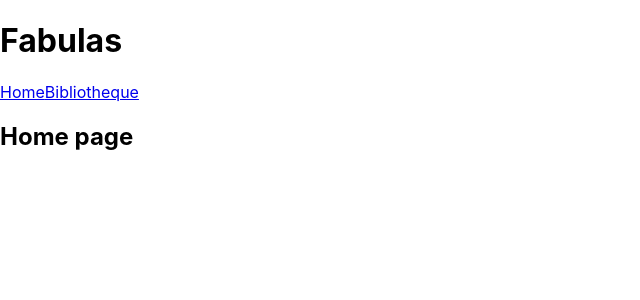
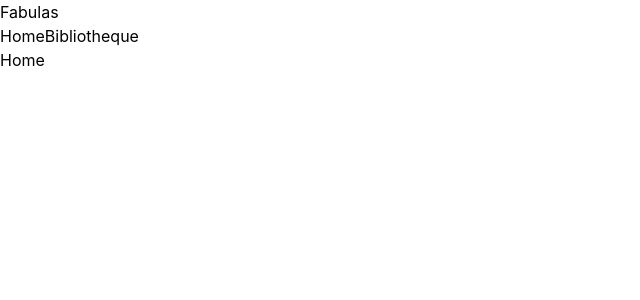
Before and after one commit to larprad/fabulas, a React (Create React App) app: page / in a window 1280 px wide. Shown: the top 300 px of the page, without its empty margins (0-640 px from the left). Built offline with nearby package versions, Linux system fonts and the light colour scheme; no server answers; what aws-amplify would draw is missing.

Commit message:
Setting up Tailwind

```diff
--- /dev/null
+++ b/craco.config.js
@@ -0,0 +1,10 @@
+module.exports = {
+  style: {
+    postcss: {
+      plugins: [
+        require('tailwindcss'),
+        require('autoprefixer'),
+      ],
+    },
+  },
+}
--- a/src/assets/style/index.css
+++ b/src/assets/style/index.css
@@ -1,3 +1,7 @@
+@tailwind base;
+@tailwind components;
+@tailwind utilities;
+
 body {
   margin: 0;
   font-family: -apple-system, BlinkMacSystemFont, 'Segoe UI', 'Roboto', 'Oxygen',
--- a/src/component/Bibliotheque/index.tsx
+++ b/src/component/Bibliotheque/index.tsx
@@ -16,10 +16,11 @@ const Biblotheque = (): JSX.Element => {
   }
 
   useEffect(() => {fetchStories()}, [])
-  console.log(stories)
+
   return (
     <div>
-      <h2>Biblotheque page</h2>
+      <h2>Biblotheque</h2>
+      {stories?.listStorys?.items.map(story => <li key={story.id}>{story.name} : {story.description}</li>)}
     </div>
   )
 }
--- a/src/component/Home/index.tsx
+++ b/src/component/Home/index.tsx
@@ -1,5 +1,5 @@
 const Home = (): JSX.Element => {
-  return <h2>Home page</h2>
+  return <h2>Home</h2>
 }
 
 export default Home
--- a/src/index.tsx
+++ b/src/index.tsx
@@ -4,10 +4,12 @@ import reportWebVitals from './reportWebVitals'
 import { BrowserRouter } from 'react-router-dom'
 
 import App from './component/App/App'
-import './assets/style/index.css'
 
 import Amplify from 'aws-amplify';
 import config from './aws-exports';
+
+import './assets/style/index.css';
+
 Amplify.configure(config);
 
 ReactDOM.render(
--- /dev/null
+++ b/tailwind.config.js
@@ -0,0 +1,11 @@
+module.exports = {
+  purge: ['./src/**/*.{js,jsx,ts,tsx}', './public/index.html'],
+  darkMode: false, // or 'media' or 'class'
+  theme: {
+    extend: {},
+  },
+  variants: {
+    extend: {},
+  },
+  plugins: [],
+}
```
Also changed, not shown: package.json (+8 -4 lines), 1 other file (tests, documents, lock files or other folders).
